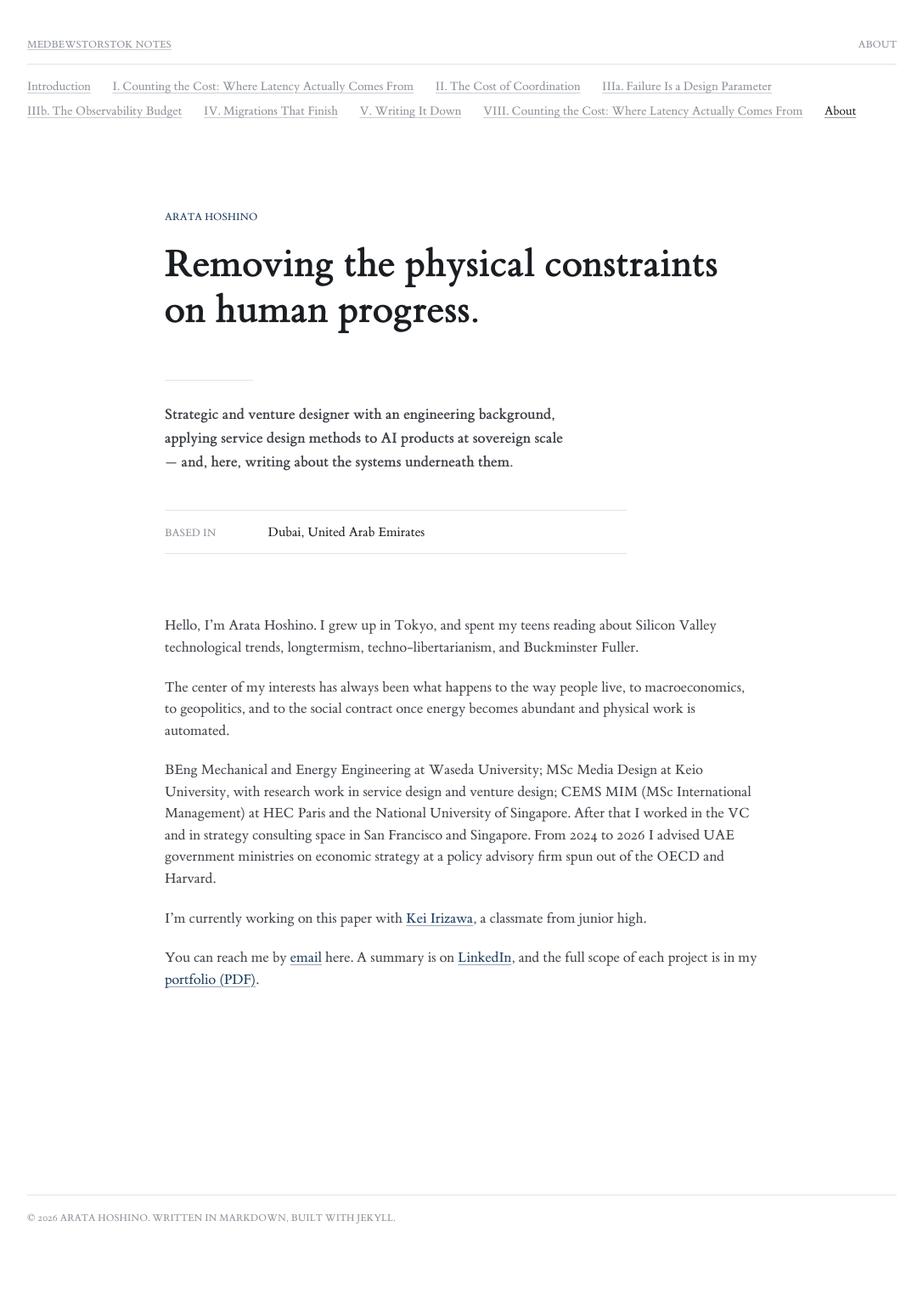
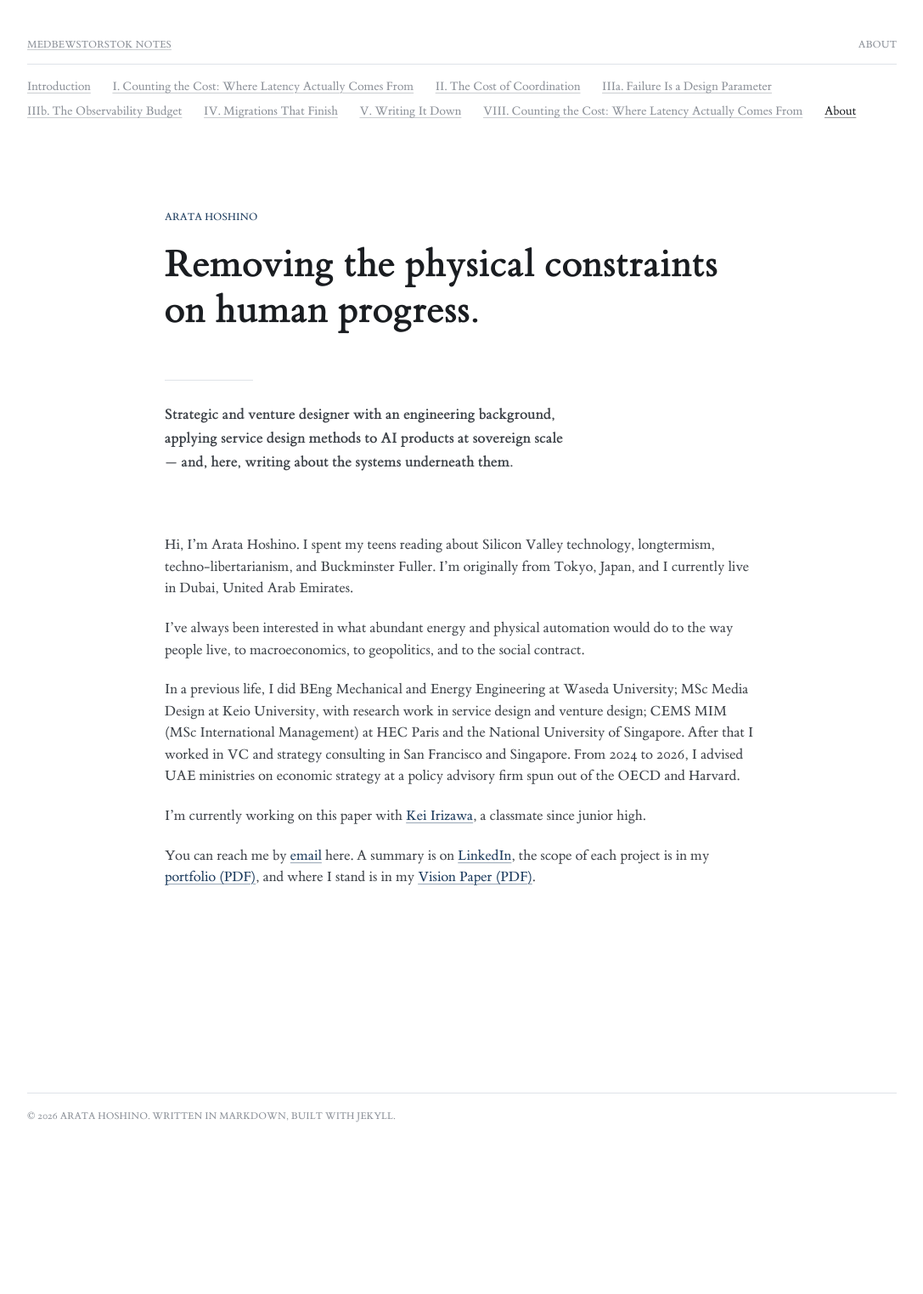
Before and after one commit to arata-hoshino/arata-hoshino.github.io, a Jekyll site: the page built from about.md, in a window 1280 px wide. Shown: the whole page at 85% size, without its empty margins (96-1183 px from the left). Built offline with Jekyll 4.4.1, drawn with Linux system fonts in a browser that asks for light colours; after the commit the page ends 1403 px from its top, so only the background shows below that.

Commit message:
Take the new About text, and the two uploaded PDFs
The portfolio switches to the LinkedIn cut, 25 pages against the old 22,
and the Vision Paper joins it. Both were uploaded with spaces and a middle
dot in the filename, which needs percent-encoding in a URL and breaks when
a link is pasted into a mail or a messenger, so they are renamed to slugs;
the portfolio keeps its existing path, so nothing that already points at it
breaks. The old portfolio file is removed rather than left as a 6MB
duplicate.

Both PDFs open in the same tab. The author block goes: the text now says
where he lives, which was the last thing left in it.

Co-Authored-By: Claude Opus 5 (1M context) <noreply@anthropic.com>

```diff
--- a/about.md
+++ b/about.md
@@ -6,29 +6,27 @@ eyebrow: "Arata Hoshino"
 heading: "Removing the physical constraints on human progress."
 deck: "Strategic and venture designer with an engineering background, applying service design methods to AI products at sovereign scale — and, here, writing about the systems underneath them."
 description: "Arata Hoshino — strategic and venture designer working on AI products at sovereign scale in Dubai."
-meta:
-  - label: Based in
-    value: "Dubai, United Arab Emirates"
 ---
 
-Hello, I'm Arata Hoshino. I grew up in Tokyo, and spent my teens reading about Silicon Valley
-technological trends, longtermism, techno-libertarianism, and Buckminster Fuller.
+Hi, I'm Arata Hoshino. I spent my teens reading about Silicon Valley technology, longtermism,
+techno-libertarianism, and Buckminster Fuller. I'm originally from Tokyo, Japan, and I currently
+live in Dubai, United Arab Emirates.
 
-The center of my interests has always been what happens to the way people live, to
-macroeconomics, to geopolitics, and to the social contract once energy becomes abundant and
-physical work is automated.
+I've always been interested in what abundant energy and physical automation would do to the way
+people live, to macroeconomics, to geopolitics, and to the social contract.
 
-BEng Mechanical and Energy Engineering at Waseda University; MSc Media Design at Keio
-University, with research work in service design and venture design; CEMS MIM (MSc
-International Management) at HEC Paris and the National University of Singapore. After that I
-worked in the VC and in strategy consulting space in San Francisco and Singapore. From 2024 to
-2026 I advised UAE government ministries on economic strategy at a policy advisory firm spun
-out of the OECD and Harvard.
+In a previous life, I did BEng Mechanical and Energy Engineering at Waseda University; MSc Media
+Design at Keio University, with research work in service design and venture design; CEMS MIM
+(MSc International Management) at HEC Paris and the National University of Singapore. After that
+I worked in VC and strategy consulting in San Francisco and Singapore. From 2024 to 2026, I
+advised UAE ministries on economic strategy at a policy advisory firm spun out of the OECD and
+Harvard.
 
 I'm currently working on this paper with
 [Kei Irizawa](https://www.linkedin.com/in/kei-irizawa-211800121/){:target="_blank" rel="noopener"},
-a classmate from junior high.
+a classmate since junior high.
 
 You can reach me by [email](mailto:arata.h.hoshino@gmail.com) here. A summary is on
-[LinkedIn](https://www.linkedin.com/in/arata-hoshino/){:target="_blank" rel="noopener"}, and the
-full scope of each project is in my [portfolio (PDF)](/assets/arata-hoshino-portfolio.pdf).
+[LinkedIn](https://www.linkedin.com/in/arata-hoshino/){:target="_blank" rel="noopener"}, the scope
+of each project is in my [portfolio (PDF)](/assets/arata-hoshino-portfolio.pdf), and where I
+stand is in my [Vision Paper (PDF)](/assets/arata-hoshino-vision-paper.pdf).
```
Also changed, not shown: 4 other files.
